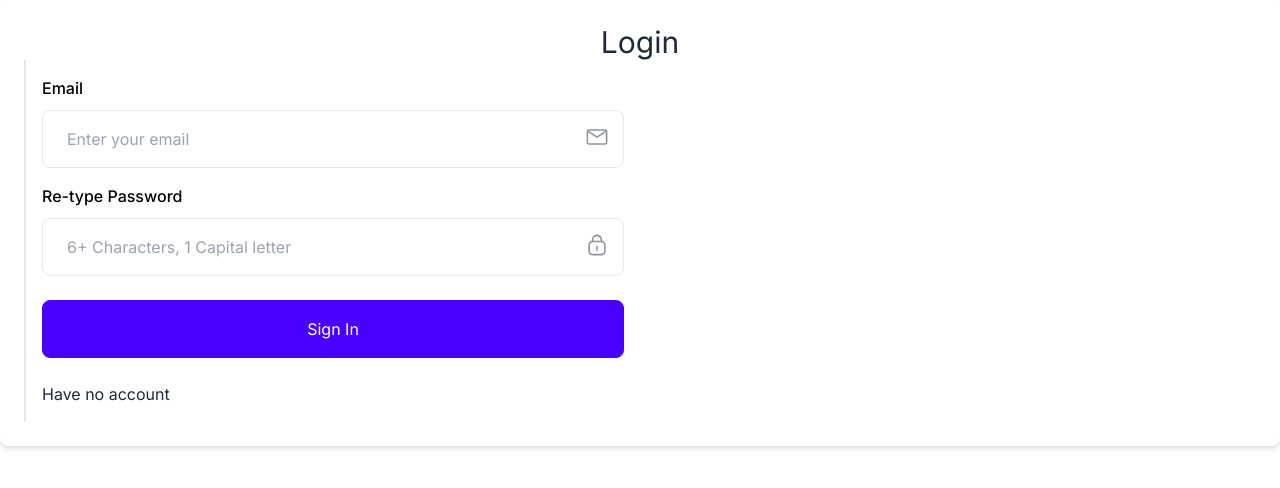
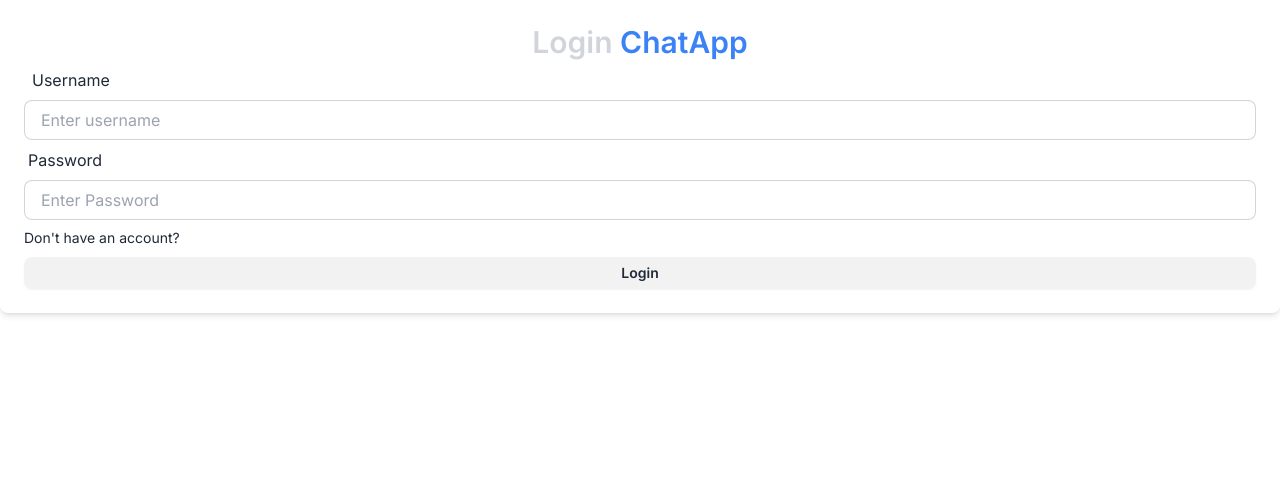
Before and after one commit to ZainabJafari/Chat-app, a Next.js app in the folder frontend/: page /auth/login in a window 1280 px wide. Shown: the top 488 px of the page. Built offline with nearby package versions, Linux system fonts and the light colour scheme.

Commit message:
auth added

```diff
--- a/frontend/app/auth/_app.jsx
+++ /dev/null
@@ -1,29 +0,0 @@
-import React from 'react';
-import '../styles/globals.css'; // Assuming your global styles are in a file named globals.css
-import { AuthContextProvider } from '../context/AuthContext'; // Assuming your AuthContext is in a folder named context
-
-function MyApp({ Component, pageProps }) {
-  const { authUser } = useAuthContext();
-
-  return (
-    <AuthContextProvider>
-      <div className='p-4 h-screen flex items-center justify-center'>
-        {authUser ? (
-          <Component {...pageProps} />
-        ) : (
-          <div>
-            <Link href="/auth/login">
-              <a>Login</a>
-            </Link>
-            <Link href="/auth/signup">
-              <a>Sign Up</a>
-            </Link>
-          </div>
-        )}
-        <Toaster />
-      </div>
-    </AuthContextProvider>
-  );
-}
-
-export default MyApp;
--- a/frontend/app/auth/login/page.tsx
+++ b/frontend/app/auth/login/page.tsx
@@ -1,98 +1,69 @@
+"use client"
+import { useState } from "react";
 import Link from "next/link";
-import React from "react";
+import useLogin from "../../hooks/useLogin";
+import { useRouter } from "next/navigation";
 
 const Login = () => {
+	const [userName, setUsername] = useState("");
+	const [password, setPassword] = useState("");
+
+	const { loading, login } = useLogin();
+	const router = useRouter();
+
+
+	const handleSubmit = async (e: any) => {
+		e.preventDefault();
+		await login(userName, password);
+		router.push("/");
+	};
+
 	return (
-    <div className="flex flex-col items-center justify-center min-w-96 max-auto">
-      <div className="w-full p-6 rounded-lg shadow-md bg-clip-padding backdrop-filter backdrop-blur-lg bg-opacity-0 ">
-        <h1 className="text-3xl font-seibold text-center">Login</h1>
-        <div className="border-stroke dark:border-strokedark xl:w-1/2 xl:border-l-2">
-          <div className="p-4 sm:p-12.5 xl:p-17.5">
-            <form>
-              <div className="mb-4">
-                <label className="mb-2.5 block font-medium text-black dark:text-white">
-                  Email
+		<div className='flex flex-col items-center justify-center min-w-96 mx-auto'>
+			<div className='w-full p-6 rounded-lg shadow-md bg-gray-400 bg-clip-padding backdrop-filter backdrop-blur-lg bg-opacity-0'>
+				<h1 className='text-3xl font-semibold text-center text-gray-300'>
+					Login
+					<span className='text-blue-500'> ChatApp</span>
+				</h1>
+
+				<form onSubmit={handleSubmit}>
+					<div>
+						<label className='label p-2'>
+							<span className='text-base label-text'>Username</span>
 						</label>
-                <div className="relative">
 						<input
-                    type="email"
-                    placeholder="Enter your email"
-                    className="w-full rounded-lg border border-stroke bg-transparent py-4 pl-6 pr-10 outline-none focus:border-primary focus-visible:shadow-none dark:border-form-strokedark dark:bg-form-input dark:focus:border-primary"
-                  />
-
-                  <span className="absolute right-4 top-4">
-                    <svg
-                      className="fill-current"
-                      width="22"
-                      height="22"
-                      viewBox="0 0 22 22"
-                      fill="none"
-                      xmlns="http://www.w3.org/2000/svg"
-                    >
-                      <g opacity="0.5">
-                        <path
-                          d="M19.2516 3.30005H2.75156C1.58281 3.30005 0.585938 4.26255 0.585938 5.46567V16.6032C0.585938 17.7719 1.54844 18.7688 2.75156 18.7688H19.2516C20.4203 18.7688 21.4172 17.8063 21.4172 16.6032V5.4313C21.4172 4.26255 20.4203 3.30005 19.2516 3.30005ZM19.2516 4.84692C19.2859 4.84692 19.3203 4.84692 19.3547 4.84692L11.0016 10.2094L2.64844 4.84692C2.68281 4.84692 2.71719 4.84692 2.75156 4.84692H19.2516ZM19.2516 17.1532H2.75156C2.40781 17.1532 2.13281 16.8782 2.13281 16.5344V6.35942L10.1766 11.5157C10.4172 11.6875 10.6922 11.7563 10.9672 11.7563C11.2422 11.7563 11.5172 11.6875 11.7578 11.5157L19.8016 6.35942V16.5688C19.8703 16.9125 19.5953 17.1532 19.2516 17.1532Z"
-                          fill=""
-                        />
-                      </g>
-                    </svg>
-                  </span>
-                </div>
-              </div>
-
-              <div className="mb-6">
-                <label className="mb-2.5 block font-medium text-black dark:text-white">
-                  Re-type Password
-                </label>
-                <div className="relative">
-                  <input
-                    type="password"
-                    placeholder="6+ Characters, 1 Capital letter"
-                    className="w-full rounded-lg border border-stroke bg-transparent py-4 pl-6 pr-10 outline-none focus:border-primary focus-visible:shadow-none dark:border-form-strokedark dark:bg-form-input dark:focus:border-primary"
-                  />
-
-                  <span className="absolute right-4 top-4">
-                    <svg
-                      className="fill-current"
-                      width="22"
-                      height="22"
-                      viewBox="0 0 22 22"
-                      fill="none"
-                      xmlns="http://www.w3.org/2000/svg"
-                    >
-                      <g opacity="0.5">
-                        <path
-                          d="M16.1547 6.80626V5.91251C16.1547 3.16251 14.0922 0.825009 11.4797 0.618759C10.0359 0.481259 8.59219 0.996884 7.52656 1.95938C6.46094 2.92188 5.84219 4.29688 5.84219 5.70626V6.80626C3.84844 7.18438 2.33594 8.93751 2.33594 11.0688V17.2906C2.33594 19.5594 4.19219 21.3813 6.42656 21.3813H15.5016C17.7703 21.3813 19.6266 19.525 19.6266 17.2563V11C19.6609 8.93751 18.1484 7.21876 16.1547 6.80626ZM8.55781 3.09376C9.31406 2.40626 10.3109 2.06251 11.3422 2.16563C13.1641 2.33751 14.6078 3.98751 14.6078 5.91251V6.70313H7.38906V5.67188C7.38906 4.70938 7.80156 3.78126 8.55781 3.09376ZM18.1141 17.2906C18.1141 18.7 16.9453 19.8688 15.5359 19.8688H6.46094C5.05156 19.8688 3.91719 18.7344 3.91719 17.325V11.0688C3.91719 9.52189 5.15469 8.28438 6.70156 8.28438H15.2953C16.8422 8.28438 18.1141 9.52188 18.1141 11V17.2906Z"
-                          fill=""
-                        />
-                        <path
-                          d="M10.9977 11.8594C10.5852 11.8594 10.207 12.2031 10.207 12.65V16.2594C10.207 16.6719 10.5508 17.05 10.9977 17.05C11.4102 17.05 11.7883 16.7063 11.7883 16.2594V12.6156C11.7883 12.2031 11.4102 11.8594 10.9977 11.8594Z"
-                          fill=""
-                        />
-                      </g>
-                    </svg>
-                  </span>
-                </div>
-              </div>
-
-              <div className="mb-5">
-                <input
-                  type="submit"
-                  value="Sign In"
-                  className="w-full cursor-pointer rounded-lg border border-primary bg-primary p-4 text-white transition hover:bg-opacity-90"
+							type='text'
+							placeholder='Enter username'
+							className='w-full input input-bordered h-10'
+							value={userName}
+							onChange={(e) => setUsername(e.target.value)}
 						/>
 					</div>
 
+					<div>
+						<label className='label'>
+							<span className='text-base label-text'>Password</span>
+						</label>
+						<input
+							type='password'
+							placeholder='Enter Password'
+							className='w-full input input-bordered h-10'
+							value={password}
+							onChange={(e) => setPassword(e.target.value)}
+						/>
+					</div>
+					<Link href='/signup' className='text-sm  hover:underline hover:text-blue-600 mt-2 inline-block'>
+						{"Don't"} have an account?
+					</Link>
 
-              <div className="mt-6 text-center"></div>
-
+					<div>
+						<button className='btn btn-block btn-sm mt-2' disabled={loading}>
+							{loading ? <span className='loading loading-spinner '></span> : "Login"}
+						</button>
+					</div>
 				</form>
-            <Link href={'/signup'}>Have no account</Link>
-          </div>
-        </div>
 			</div>
 		</div>
 	);
 };
-
 export default Login;
--- a/frontend/app/auth/logout/page.tsx
+++ b/frontend/app/auth/logout/page.tsx
@@ -2,7 +2,7 @@ import React from 'react'
 
 const Logout = () => {
   return (
-    <div>Logout</div>
+    <div></div>
   )
 }
 
--- a/frontend/app/auth/signup/page.jsx
+++ b/frontend/app/auth/signup/page.jsx
@@ -23,9 +23,9 @@ const Signup = () => {
 
   const handleSubmit = async (e) => {
     e.preventDefault();
-    console.log("Submit button clicked"); // Kontrollera om denna logg visas i konsolen
+    console.log("Submit button clicked");
     await signup(input);
-    router.push('/')
+    router.push("/");
   };
 
   return (
--- a/frontend/app/components/Conversations.tsx
+++ b/frontend/app/components/Conversations.tsx
@@ -1,9 +1,11 @@
+"use client"
 import React from 'react'
 import Conversation from './Conversation'
 import useGetConversations from '../hooks/useGetConversation'
+
 const Conversations = () => {
   const { loading, conversation} = useGetConversations()
-  console.log('conversations loaded' , conversation)
+  console.log('conversations loaded 999' , conversation)
   return (
     <div className='py-2 flex flex-col overflow-auto'>
       <Conversation />
--- a/frontend/app/components/LougoutButton.tsx
+++ b/frontend/app/components/LougoutButton.tsx
@@ -1,17 +1,21 @@
-// import { BiLogOut } from "react-icons/bi";
-// import useLogout from "../hooks/useLogout";
+"use client"
+import { BiLogOut } from "react-icons/bi";
+import useLogout from "../hooks/useLogout";
 
-// const LogoutButton = () => {
-// 	const { loading, logout } = useLogout();
+const LogoutButton = () => {
+	const { loading, logout } = useLogout();
 
-// 	return (
-// 		<div className='mt-auto'>
-// 			{!loading ? (
-// 				<BiLogOut className='w-6 h-6 text-white cursor-pointer' onClick={logout} />
-// 			) : (
-// 				<span className='loading loading-spinner'></span>
-// 			)}
-// 		</div>
-// 	);
-// };
-// export default LogoutButton;
+	return (
+		<div className='mt-auto'>
+			{!loading ? (
+				<div>
+					<p>logout</p>
+					<BiLogOut className='w-6 h-6 text-white cursor-pointer' onClick={logout} />
+				</div>
+			) : (
+				<span className='loading loading-spinner'></span>
+			)}
+		</div>
+	);
+};
+export default LogoutButton;
--- a/frontend/app/context/AuthContext.jsx
+++ b/frontend/app/context/AuthContext.jsx
@@ -1,4 +1,3 @@
-// AuthContextProvider
 "use client"
 import { createContext, useContext, useState, useEffect } from "react";
 
@@ -14,7 +13,13 @@ export const AuthContextProvider = ({ children }) => {
   useEffect(() => {
     const storedUser = localStorage.getItem("chat-user");
     if (storedUser) {
-      setAuthUser(JSON.parse(storedUser));
+      try {
+        const parsedUser = JSON.parse(storedUser);
+        setAuthUser(parsedUser);
+      } catch (error) {
+        console.error("Error parsing JSON:", error);
+        // Handle parsing error appropriately
+      }
     }
   }, []);
 
--- /dev/null
+++ b/frontend/app/hooks/useLogin.js
@@ -0,0 +1,46 @@
+import { useState } from "react";
+import toast from "react-hot-toast";
+import { useAuthContext } from "../context/AuthContext";
+
+const useLogin = () => {
+	const [loading, setLoading] = useState(false);
+	const { setAuthUser } = useAuthContext();
+
+	const login = async (userName, password) => {
+		const success = handleInputErrors(userName, password);
+		if (!success) return;
+		setLoading(true);
+		try {
+			const res = await fetch("http://localhost:2000/api/auth/login", {
+				method: "POST",
+				headers: { "Content-Type": "application/json" },
+				body: JSON.stringify({ userName, password }),
+			});
+
+			const data = await res.json();
+			if (data.error) {
+				throw new Error(data.error);
+			}
+
+            console.log(data)
+			localStorage.setItem("chat-user", JSON.stringify(data));
+			setAuthUser(data);
+		} catch (error) {
+			toast.error(error.message);
+		} finally {
+			setLoading(false);
+		}
+	};
+
+	return { loading, login };
+};
+export default useLogin;
+
+function handleInputErrors(userName, password) {
+	if (!userName || !password) {
+		toast.error("Please fill in all fields");
+		return false;
+	}
+
+	return true;
+}
--- a/frontend/app/hooks/useSignup.jsx
+++ b/frontend/app/hooks/useSignup.jsx
@@ -40,7 +40,7 @@ const useSignup = () => {
       if (data.error) {
         throw new Error(data.error);
       }
-      console.log(data.user)
+      console.log(data.user);
       const localStorageSuccess = localStorage.setItem(
         "chat-user",
         JSON.stringify(data.user)
```
Also changed, not shown: frontend/app/hooks/useGetConversation.js (+24 -24 lines), frontend/app/hooks/useLogout.js (+28 -28 lines), frontend/tsconfig.json (+11 -1 lines). Lines whose indentation alone changed are shown as unchanged.
